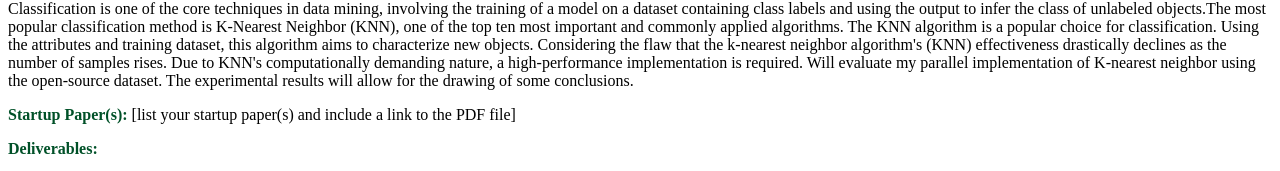
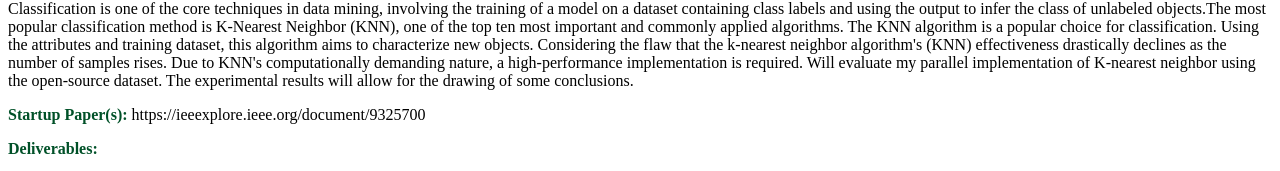
Before and after one commit to helipatel11/helipatel.github.io, a plain HTML site: page index.html in a window 1280 px wide. Shown: the part 373-544 px from the top of the page. Drawn offline with Linux system fonts and the light colour scheme.

Commit message:
Update index.html

```diff
--- a/index.html
+++ b/index.html
@@ -40,8 +40,7 @@
 <b><font color="#005128">Project Outline:</font></b>
 <p>Different datasets have grown dramatically in size in recent years. There is a high desire for new strategies that can automatically turn these massive databases into insightful data. Data mining, which unearths patterns in huge databases that are fascinating, significant, and understandable. Business intelligence, customer relationship management, the World Wide Web, scientific simulation,  bioinformatics, e-commerce, and many more domains are important application areas.
 <p>Classification is one of the core techniques in data mining, involving the training of a model on a dataset containing class labels and using the output to infer the class of unlabeled objects.The most popular classification method is K-Nearest Neighbor (KNN), one of the top ten most important and commonly applied algorithms. The KNN algorithm is a popular choice for classification. Using the attributes and training dataset, this algorithm aims to characterize new objects. Considering the flaw that the k-nearest neighbor algorithm's (KNN) effectiveness drastically declines as the number of samples rises. Due to KNN's computationally demanding nature, a high-performance implementation is required. Will evaluate my parallel implementation of K-nearest neighbor using the open-source dataset. The experimental results will allow for the drawing of some conclusions.</p>
-  <p><b><font color="#005128">Startup Paper(s):</font></b> [list your
-startup paper(s) and include a link to the PDF file]</p>
+  <p><b><font color="#005128">Startup Paper(s):</font></b> https://ieeexplore.ieee.org/document/9325700</p>
 
 <p><b><font color="#005128">Deliverables:</font></b></p>
 
```
